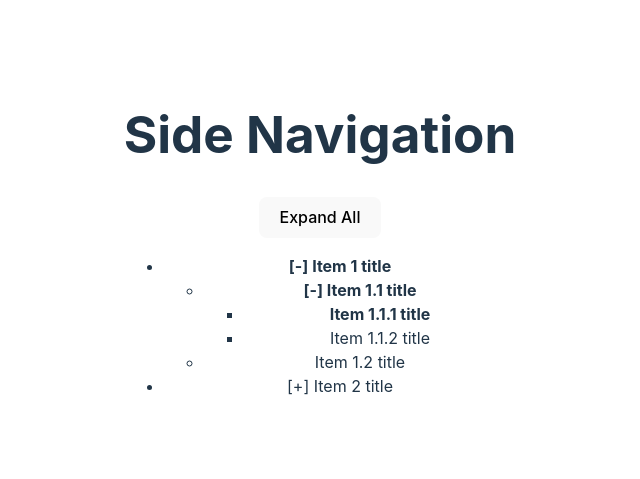
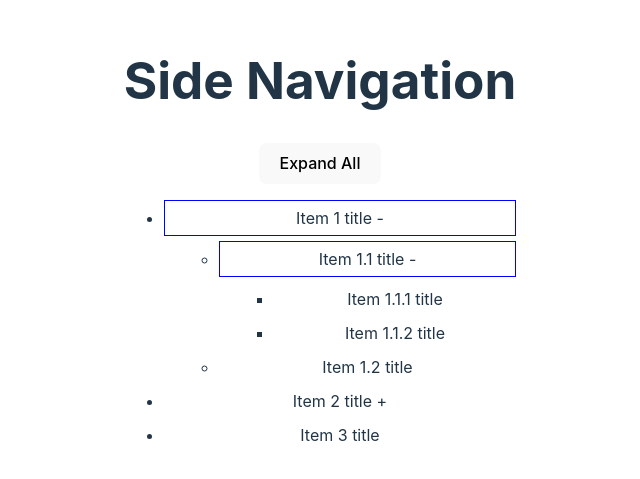
Before and after one commit to NicholasMurray/expanding-lists, a React (Vite) app: page / in a window 1280 px wide. Shown: the part 157-636 px from the top of the page, without its empty margins (320-960 px from the left). Built offline with nearby package versions, Linux system fonts and the light colour scheme.

Commit message:
Reworked nav to have only one active element

```diff
--- a/src/App.tsx
+++ b/src/App.tsx
@@ -1,5 +1,5 @@
 import "./App.css";
-import { SideNavigation } from "./side-navigation/SideNavigation";
+import SideNavigation from "./side-navigation/SideNavigation";
 
 function App() {
   return (
--- /dev/null
+++ b/src/side-navigation/SideNavigation.module.css
@@ -0,0 +1,18 @@
+.navItem {
+  padding: 5px;
+  cursor: pointer;
+}
+
+.expanded {
+  border: 1px solid blue;
+  background-color: white;
+  margin-bottom: 5px;
+}
+
+.active {
+  color: blue;
+}
+
+.children {
+  margin-left: 15px;
+}
--- a/src/side-navigation/SideNavigation.tsx
+++ b/src/side-navigation/SideNavigation.tsx
@@ -1,160 +1,120 @@
-import React, { useState, useEffect } from "react";
+import React, { useState } from "react";
+import styles from "./SideNavigation.module.css";
 
-// Define types for the navigation data structure
-interface NavItem {
+type NavItem = {
   id: string;
-  title: string;
-  active: boolean;
+  label: string;
+  expanded?: boolean;
   children?: NavItem[];
-}
+};
 
-// Sample navigation data structure
-const initialNavData: NavItem[] = [
+const initialNavItems: NavItem[] = [
   {
     id: "1",
-    title: "Item 1 title",
-    active: false,
+    label: "Item 1 title",
+    expanded: true,
     children: [
       {
-        id: "1.1",
-        title: "Item 1.1 title",
-        active: false,
+        id: "1-1",
+        label: "Item 1.1 title",
+        expanded: true,
         children: [
-          { id: "1.1.1", title: "Item 1.1.1 title", active: true },
-          { id: "1.1.2", title: "Item 1.1.2 title", active: false },
+          { id: "1-1-1", label: "Item 1.1.1 title", expanded: true },
+          { id: "1-1-2", label: "Item 1.1.2 title" },
         ],
       },
-      { id: "1.2", title: "Item 1.2 title", active: false },
+      { id: "1-2", label: "Item 1.2 title" },
     ],
   },
   {
     id: "2",
-    title: "Item 2 title",
-    active: false,
+    label: "Item 2 title",
     children: [
-      { id: "2.1", title: "Item 2.1 title", active: false },
-      { id: "2.2", title: "Item 2.2 title", active: false },
+      { id: "2-1", label: "Item 2.1 title" },
+      { id: "2-2", label: "Item 2.2 title" },
     ],
+  },
+  {
+    id: "3",
+    label: "Item 3 title",
+    expanded: false,
   },
 ];
 
-const expandActivePaths = (items: NavItem[]): NavItem[] => {
+const SideNavigation: React.FC = () => {
+  const [navItems, setNavItems] = useState(initialNavItems);
+  const [allExpanded, setAllExpanded] = useState(false);
+  const [activeItemId, setActiveItemId] = useState<string | null>(null);
+
+  const toggleItem = (id: string) => {
+    const toggle = (items: NavItem[]): NavItem[] => {
       return items.map((item) => {
+        if (item.id === id) {
+          return { ...item, expanded: !item.expanded };
+        }
         if (item.children) {
-      const hasActiveChild = item.children.some(
-        (child) =>
-          child.active ||
-          (child.children &&
-            expandActivePaths(child.children).some(
-              (grandChild) => grandChild.active
-            ))
-      );
-      if (hasActiveChild) {
-        return {
-          ...item,
-          active: true,
-          children: expandActivePaths(item.children),
-        };
-      }
+          return { ...item, children: toggle(item.children) };
         }
         return item;
       });
     };
-
-export const SideNavigation: React.FC = () => {
-  const [navData, setNavData] = useState<NavItem[]>([]);
-  const [allExpanded, setAllExpanded] = useState<boolean>(false);
-
-  useEffect(() => {
-    setNavData(expandActivePaths(initialNavData));
-  }, []);
-
-  const toggleActiveState = (path: number[]) => {
-    const updateNavData = (
-      items: NavItem[],
-      pathIndex: number = 0
-    ): NavItem[] => {
-      return items.map((item, index) => {
-        if (index === path[pathIndex]) {
-          if (pathIndex === path.length - 1) {
-            return { ...item, active: !item.active };
-          } else if (item.children) {
-            return {
-              ...item,
-              children: updateNavData(item.children, pathIndex + 1),
-            };
-          }
-        }
-        return item;
-      });
+    setNavItems(toggle(navItems));
   };
 
-    setNavData(updateNavData(navData));
+  const handleClick = (item: NavItem) => {
+    if (!item.children) {
+      setActiveItemId(item.id);
+    } else {
+      toggleItem(item.id);
+    }
   };
 
-  const expandAll = (items: NavItem[]): NavItem[] => {
+  const toggleAll = () => {
+    const expand = (items: NavItem[], expanded: boolean): NavItem[] => {
       return items.map((item) => ({
         ...item,
-      active: true,
-      children: item.children ? expandAll(item.children) : item.children,
+        expanded,
+        children: item.children
+          ? expand(item.children, expanded)
+          : item.children,
       }));
     };
-
-  const contractAll = (items: NavItem[]): NavItem[] => {
-    return items.map((item) => ({
-      ...item,
-      active: false,
-      children: item.children ? contractAll(item.children) : item.children,
-    }));
+    setAllExpanded(!allExpanded);
+    setNavItems(expand(navItems, !allExpanded));
   };
 
-  const handleToggleExpandAll = () => {
-    if (allExpanded) {
-      setNavData(contractAll(navData));
-    } else {
-      setNavData(expandAll(navData));
-    }
-    setAllExpanded(!allExpanded);
-  };
-
-  const renderNavItems = (
-    items: NavItem[],
-    path: number[] = []
-  ): JSX.Element => {
+  const renderNavItems = (items: NavItem[]) => {
     return (
       <ul>
-        {items.map((item, index) => {
-          const currentPath = [...path, index];
-          return (
+        {items.map((item) => (
           <li key={item.id}>
             <div
-                onClick={() => toggleActiveState(currentPath)}
-                style={{
-                  cursor: "pointer",
-                  fontWeight: item.active ? "bold" : "normal",
-                }}
+              className={`${styles.navItem} ${
+                item.expanded && item.children ? styles.expanded : ""
+              } ${activeItemId === item.id && !item.children ? styles.active : ""}`}
+              onClick={() => handleClick(item)}
             >
-                {item.children ? (item.active ? "[-] " : "[+] ") : ""}
-                {item.title}
+              {item.label} {item.children && (item.expanded ? "-" : "+")}
             </div>
-              {item.active &&
-                item.children &&
-                renderNavItems(item.children, currentPath)}
+            {item.expanded && item.children && (
+              <div className={styles.children}>
+                {renderNavItems(item.children)}
+              </div>
+            )}
           </li>
-          );
-        })}
+        ))}
       </ul>
     );
   };
 
   return (
     <div>
-      <div>
-        <button onClick={handleToggleExpandAll}>
+      <button onClick={toggleAll}>
         {allExpanded ? "Contract All" : "Expand All"}
       </button>
-      </div>
-      {renderNavItems(navData)}
+      {renderNavItems(navItems)}
     </div>
   );
 };
+
+export default SideNavigation;
```
Also changed, not shown: 1 other file (tests, documents, lock files or other folders). Lines whose indentation alone changed are shown as unchanged.
